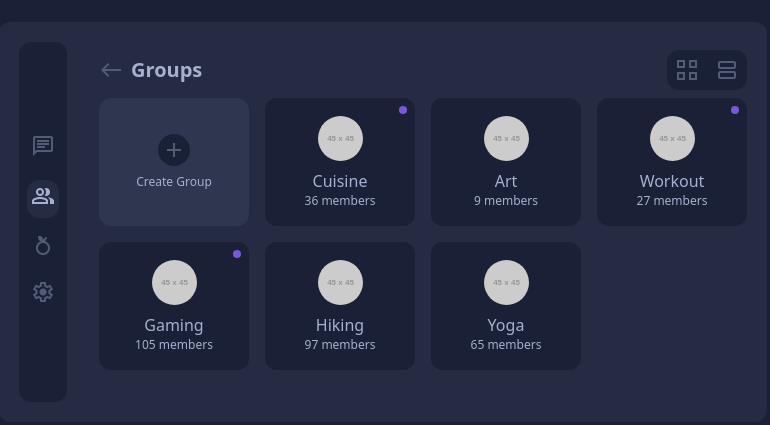
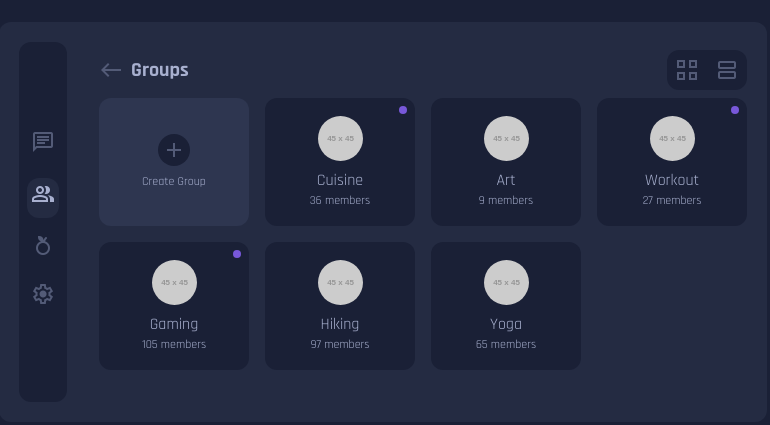
Before and after one commit to GPMS/code-challenges, a plain HTML site: page iCodeThis/Groups/index.html in a window 1280 px wide. Shown: the part 178-603 px from the top of the page, without its empty margins (257-1027 px from the left). Drawn offline with nearby package versions, Linux system fonts and the light colour scheme; placeholder pictures from the web are drawn by us.

Commit message:
iCodeThis:Groups add Tailwind config

```diff
--- a/iCodeThis/Groups/index.html
+++ b/iCodeThis/Groups/index.html
@@ -8,24 +8,32 @@
       href="https://fonts.googleapis.com/css2?family=Material+Symbols+Outlined:opsz,wght,FILL,GRAD@24,400,0,0"
     />
 
+    <!--Rajdhani font-->
+    <link rel="preconnect" href="https://fonts.googleapis.com" />
+    <link rel="preconnect" href="https://fonts.gstatic.com" crossorigin />
+    <link
+      href="https://fonts.googleapis.com/css2?family=Rajdhani:wght@400;600;700&display=swap"
+      rel="stylesheet"
+    />
+
+    <script src="https://cdn.tailwindcss.com"></script>
+
     <link rel="stylesheet" href="style.css" />
-
-    <!-- Remove the line below if you don't want to use TailwindCSS -->
-    <script src="https://cdn.tailwindcss.com"></script>
+    <script src="script.js" defer></script>
   </head>
 
   <!-- Change code below this line -->
 
-  <body class="bg-[--black-dark] flex justify-center items-center min-h-screen">
+  <body class="bg-black-800 flex justify-center items-center min-h-screen">
     <div
-      class="min-h-[50dvh] w-[60vw] bg-[--black-light] rounded-xl grid grid-cols-[3rem_1fr] grid-rows-[3.5rem_1fr] p-5 text-[--text-normal] [&_span]:text-[--text-dark] [&_button:hover_span]:text-[--text-normal] gap-x-8"
+      class="min-h-[50dvh] w-[60vw] bg-black-400 rounded-xl grid grid-cols-[3rem_1fr] grid-rows-[3.5rem_1fr] p-5 text-text-400 [&_span]:text-text-900 [&_button:hover_span]:text-text-400 gap-x-8"
     >
       <!--Side Bar-->
       <nav
-        class="bg-[--black-dark] rounded-xl flex flex-col justify-center row-span-2"
+        class="bg-black-800 rounded-xl flex flex-col justify-center row-span-2"
       >
         <ul
-          class="space-y-4 [&>[aria-selected=true]]:bg-[--black-light] [&>[aria-selected=true]]:p-1 [&>[aria-selected=true]]:rounded-xl [&>[aria-selected=true]_span]:text-[--text-normal] flex flex-col items-center"
+          class="space-y-4 [&>[aria-selected=true]]:bg-black-400 [&>[aria-selected=true]]:p-1 [&>[aria-selected=true]]:rounded-xl [&>[aria-selected=true]_span]:text-text-400 flex flex-col items-center"
         >
           <li>
             <button>
@@ -55,7 +63,7 @@
           <span class="material-symbols-outlined"> west </span>
           <h1 class="text-xl font-bold">Groups</h1>
         </button>
-        <div class="[&_button]:bg-[--black-dark] [&_span]:p-2">
+        <div class="[&_button]:bg-black-800 [&_span]:p-2">
           <button data-set-display="grid" class="rounded-l-xl">
             <span class="material-symbols-outlined"
               >view_comfy_alt</span
@@ -70,17 +78,17 @@
         data-display="grid"
         class="grid [&_button]:relative [&_button]:rounded-xl [&_p]:text-xs [&_h2]:mt-2 gap-4"
       >
-        <button class="bg-[--black-xlight]">
+        <button class="bg-black-100">
           <div>
             <div
-              class="bg-[--black-dark] rounded-[50vw] w-[2rem] h-[2rem] grid items-center mx-auto"
+              class="bg-black-800 rounded-[50vw] w-[2rem] h-[2rem] grid items-center mx-auto"
             >
               <span class="material-symbols-outlined"> add </span>
             </div>
             <h2 class="text-xs">Create Group</h2>
           </div>
         </button>
-        <button data-notification class="bg-[--black-dark]">
+        <button data-notification class="bg-black-800">
           <div>
             <img
               class="mx-auto rounded-[50vw]"
@@ -91,7 +99,7 @@
             <p>36 members</p>
           </div>
         </button>
-        <button class="bg-[--black-dark]">
+        <button class="bg-black-800">
           <div>
             <img
               class="mx-auto rounded-[50vw]"
@@ -102,7 +110,7 @@
             <p>9 members</p>
           </div>
         </button>
-        <button data-notification class="bg-[--black-dark]">
+        <button data-notification class="bg-black-800">
           <div>
             <img
               class="mx-auto rounded-[50vw]"
@@ -113,7 +121,7 @@
             <p>27 members</p>
           </div>
         </button>
-        <button data-notification class="bg-[--black-dark]">
+        <button data-notification class="bg-black-800">
           <div>
             <img
               class="mx-auto rounded-[50vw]"
@@ -124,7 +132,7 @@
             <p>105 members</p>
           </div>
         </button>
-        <button class="bg-[--black-dark]">
+        <button class="bg-black-800">
           <div>
             <img
               class="mx-auto rounded-[50vw]"
@@ -135,7 +143,7 @@
             <p>97 members</p>
           </div>
         </button>
-        <button class="bg-[--black-dark]">
+        <button class="bg-black-800">
           <div>
             <img
               class="mx-auto rounded-[50vw]"
--- a/iCodeThis/Groups/script.js
+++ b/iCodeThis/Groups/script.js
@@ -1,3 +1,21 @@
+// tailwind settings
+tailwind.config = {
+  theme: {
+    extend: {
+      fontFamily: {
+        sans: ["Rajdhani", "sans-serif"],
+      },
+      colors: {
+        "black-800": "#1A2036",
+        "black-400": "#242B42",
+        "black-100": "#2E3650",
+        "text-900": "#535B77",
+        "text-400": "#A8B0CF",
+      },
+    },
+  },
+};
+
 // const displayButtons = document.querySelectorAll("[data-set-display]");
 // const display = document.querySelector("[data-display]");
 
--- a/iCodeThis/Groups/style.css
+++ b/iCodeThis/Groups/style.css
@@ -1,9 +1,4 @@
 :root {
-  --black-dark: #1a2036;
-  --black-light: #242b42;
-  --black-xlight: #2e3650;
-  --text-normal: #a8b0cf;
-  --text-dark: #535b77;
   --purple: #7858d9;
 }
 
```
